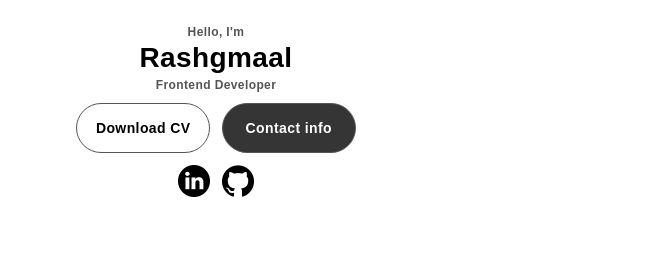
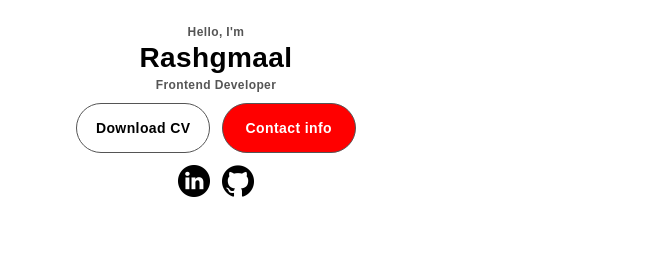
Before and after one commit to Rashgmaal/Rashgmaal.github.io, a plain HTML site: page index.html in a window 1280 px wide. Shown: the part 258-521 px from the top of the page, 634-1280 px from the left. Drawn offline with Linux system fonts and the light colour scheme.

Commit message:
Update style.css
Added some color to Contact button.

```diff
--- a/style.css
+++ b/style.css
@@ -13,7 +13,7 @@
 :root{
   --color-black: #000000;
   --color-white: #ffffff;
-  --color-dark: #353535;
+  --color-dark: #ff0000;
   --color-dark-variant: #555555;
 
   --transition: .4s ease;
```
